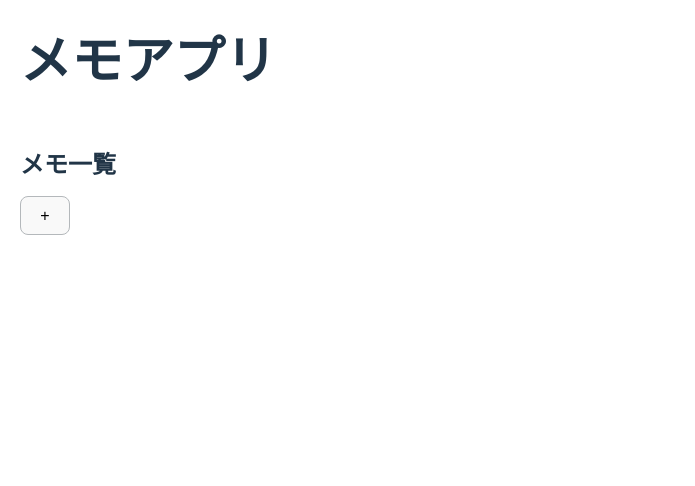
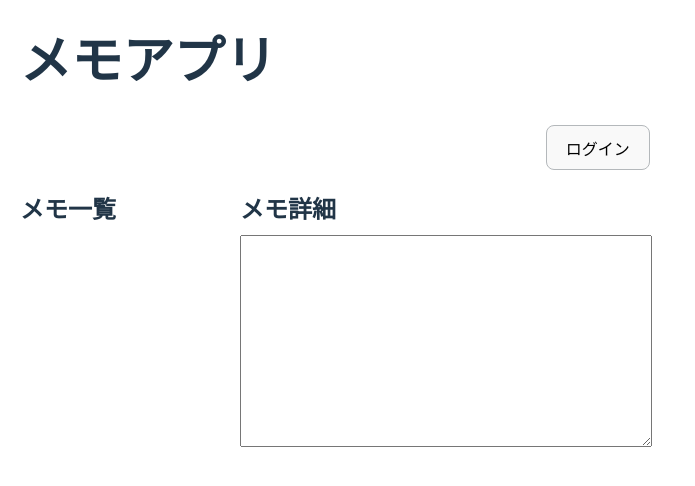
Before and after one commit to e-yanagita-gs/react-memo-app, a React (Vite) app: page / in a window 1280 px wide. Shown: the top 486 px of the page, without its empty margins (0-695 px from the left). Built offline with nearby package versions, Linux system fonts and the light colour scheme.

Commit message:
ログイン機能の実装

```diff
--- a/src/App.jsx
+++ b/src/App.jsx
@@ -1,6 +1,8 @@
 import { useEffect, useState } from "react";
 import "./App.css";
 import MemoContainer from "./MemoContainer.jsx";
+import LoginAuthProvider from "./LoginAuthProvider.jsx";
+import LoginButton from "./LoginButton.jsx";
 
 function App() {
   const [memos, setMemos] = useState(() => {
@@ -41,8 +43,11 @@ function App() {
   }
 
   return (
-    <div>
-      <h1>メモアプリ</h1>
+    <LoginAuthProvider>
+      <div>
+        <h1>メモアプリ</h1>
+        <LoginButton />
+      </div>
       <MemoContainer
         memos={memos}
         selectedMemoId={selectedMemoId}
@@ -51,7 +56,7 @@ function App() {
         updateMemo={updateMemo}
         deleteMemo={deleteMemo}
       />
-    </div>
+    </LoginAuthProvider>
   );
 }
 
--- /dev/null
+++ b/src/LoginAuthContext.jsx
@@ -0,0 +1,3 @@
+import { createContext } from "react";
+
+export const LoginAuthContext = createContext();
--- /dev/null
+++ b/src/LoginAuthProvider.jsx
@@ -0,0 +1,16 @@
+import { useState } from "react";
+import { LoginAuthContext } from "./LoginAuthContext.jsx";
+
+export default function LoginAuthProvider({ children }) {
+  const [loginStatus, setLoginStatus] = useState(false);
+
+  function toggleLoginStatus() {
+    setLoginStatus(!loginStatus);
+  }
+
+  return (
+    <LoginAuthContext.Provider value={{ loginStatus, toggleLoginStatus }}>
+      {children}
+    </LoginAuthContext.Provider>
+  );
+}
--- /dev/null
+++ b/src/LoginButton.jsx
@@ -0,0 +1,16 @@
+import React, { useContext } from "react";
+import { LoginAuthContext } from "./LoginAuthContext.jsx";
+
+export function LoginButton() {
+  const { loginStatus, toggleLoginStatus } = useContext(LoginAuthContext);
+
+  return (
+    <div style={{ textAlign: "right" }}>
+      <button onClick={toggleLoginStatus}>
+        {loginStatus ? "ログアウト" : "ログイン"}
+      </button>
+    </div>
+  );
+}
+
+export default LoginButton;
--- a/src/MemoContainer.jsx
+++ b/src/MemoContainer.jsx
@@ -1,7 +1,9 @@
 import React from "react";
+import { useContext } from "react";
 import MemoList from "./MemoList.jsx";
 import MemoDetail from "./MemoDetail.jsx";
 import styles from "./MemoContainer.module.css";
+import { LoginAuthContext } from "./LoginAuthContext.jsx";
 
 function MemoContainer({
   memos,
@@ -11,6 +13,7 @@ function MemoContainer({
   updateMemo,
   deleteMemo,
 }) {
+  const { loginStatus } = useContext(LoginAuthContext);
   const selectedMemoObject = memos.find((memo) => memo.id === selectedMemoId);
 
   return (
@@ -18,16 +21,14 @@ function MemoContainer({
       <div className={styles.memoList}>
         <h2>メモ一覧</h2>
         <MemoList memos={memos} onMemoClick={onMemoClick} />
-        <button onClick={addMemo}>+</button>
+        {loginStatus && <button onClick={addMemo}>+</button>}
       </div>
       <div className={styles.memoDetail}>
-        {selectedMemoId && (
-          <MemoDetail
-            memo={selectedMemoObject}
-            updateMemo={updateMemo}
-            deleteMemo={deleteMemo}
-          />
-        )}
+        <MemoDetail
+          memo={selectedMemoObject}
+          updateMemo={updateMemo}
+          deleteMemo={deleteMemo}
+        />
       </div>
     </div>
   );
--- a/src/MemoDetail.jsx
+++ b/src/MemoDetail.jsx
@@ -1,6 +1,8 @@
-import { useState, useEffect } from "react";
+import { useContext, useState, useEffect } from "react";
+import { LoginAuthContext } from "./LoginAuthContext.jsx";
 
 function MemoDetail({ memo, updateMemo, deleteMemo }) {
+  const { loginStatus } = useContext(LoginAuthContext);
   const [content, setContent] = useState("");
 
   useEffect(() => {
@@ -15,6 +17,7 @@ function MemoDetail({ memo, updateMemo, deleteMemo }) {
     <div>
       <h2>メモ詳細</h2>
       <textarea value={content} onChange={(e) => setContent(e.target.value)} />
+      {loginStatus && (
         <div style={{ textAlign: "center" }}>
           <button
             onClick={() => {
@@ -31,6 +34,7 @@ function MemoDetail({ memo, updateMemo, deleteMemo }) {
             削除
           </button>
         </div>
+      )}
     </div>
   );
 }
```
Lines whose indentation alone changed are shown as unchanged.
